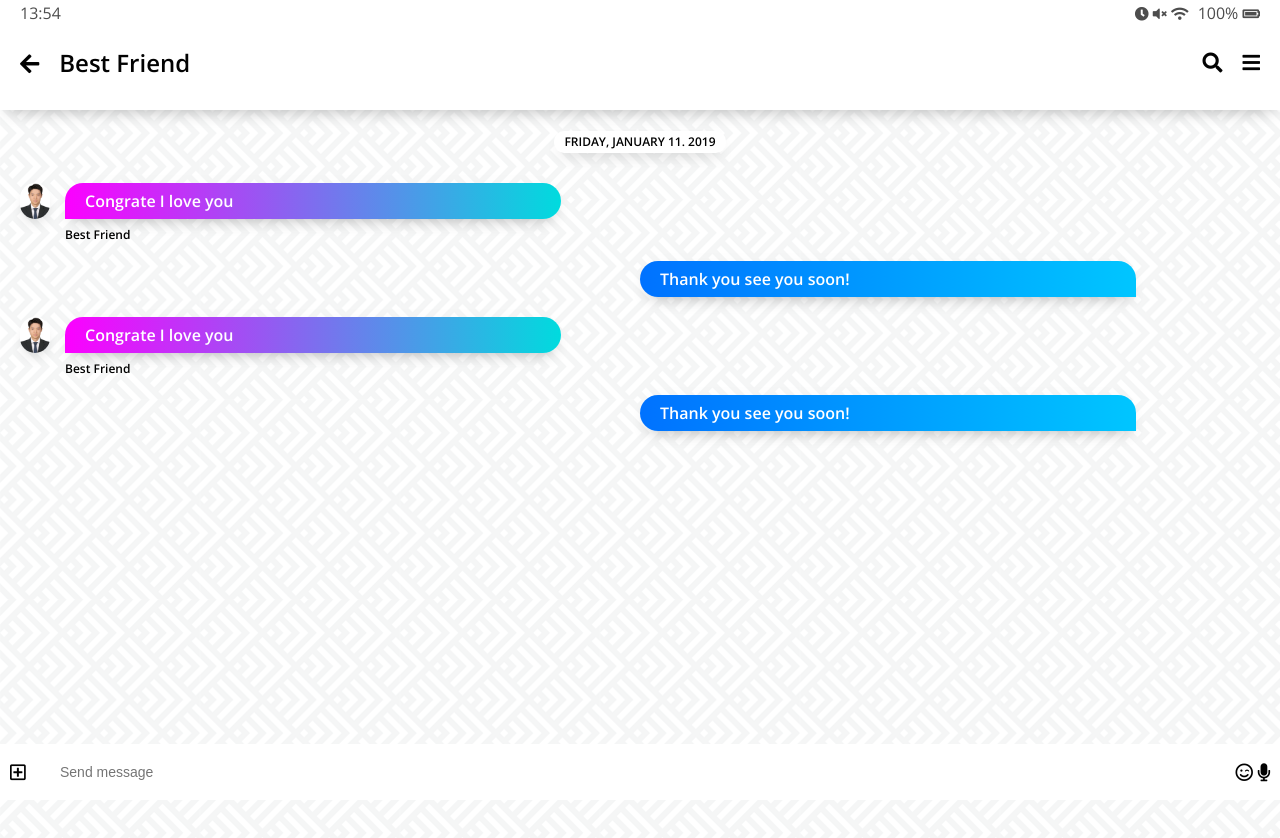
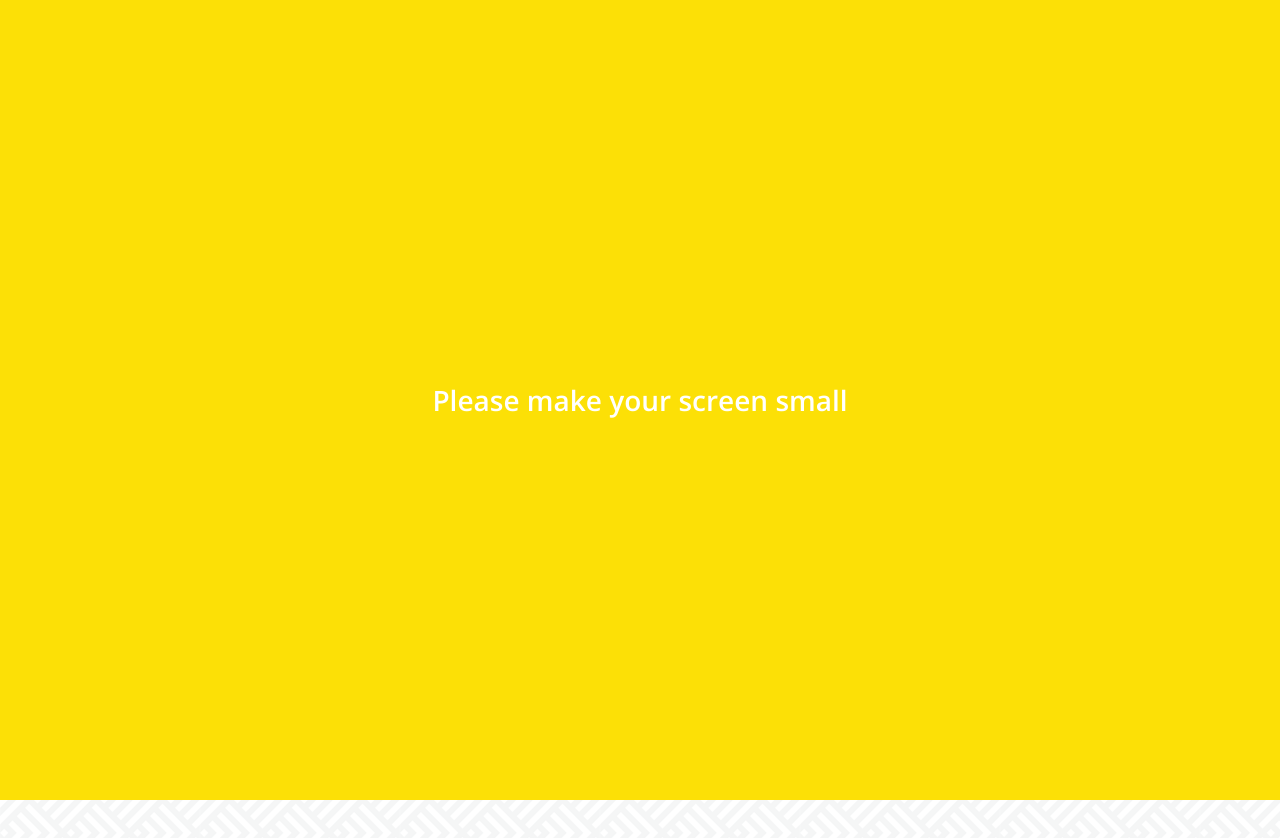
Before and after one commit to SpaceparticleJB/kakao-clone-v2, a plain HTML site: page chat.html in a window 1280 px wide. Shown: the top 838 px of the page. Drawn offline with nearby package versions, Linux system fonts and the light colour scheme.

Commit message:
media querry

```diff
--- a/chat.html
+++ b/chat.html
@@ -99,5 +99,6 @@
         </span>
       </div>
     </div>
+    <div class="bigScreen">Please make your screen small</div>
   </body>
 </html>
--- /dev/null
+++ b/css/bigscreen.css
@@ -0,0 +1,25 @@
+.bigScreen {
+  position: fixed;
+  width: 100%;
+  height: 100%;
+  display: flex;
+  justify-content: center;
+  align-content: center;
+  background-color: #fce006;
+  top: 0;
+  left: 0;
+  font-weight: 600;
+  color: white;
+  font-size: 28px;
+  text-align: center;
+  align-items: center;
+  padding: 0px 20px;
+  z-index: 4;
+  display: none;
+}
+
+@media screen and (min-width: 550px) {
+  .bigScreen {
+    display: flex;
+  }
+}
--- a/css/styles.css
+++ b/css/styles.css
@@ -9,6 +9,7 @@
 @import "more.css";
 @import "settings.css";
 @import "chat.css";
+@import "bigscreen.css";
 
 * {
   box-sizing: border-box;
```
Also changed, not shown: find.html (+1 -0 lines), friends.html (+1 -0 lines), index.html (+1 -0 lines), more.html (+1 -0 lines), settings.html (+1 -0 lines).
